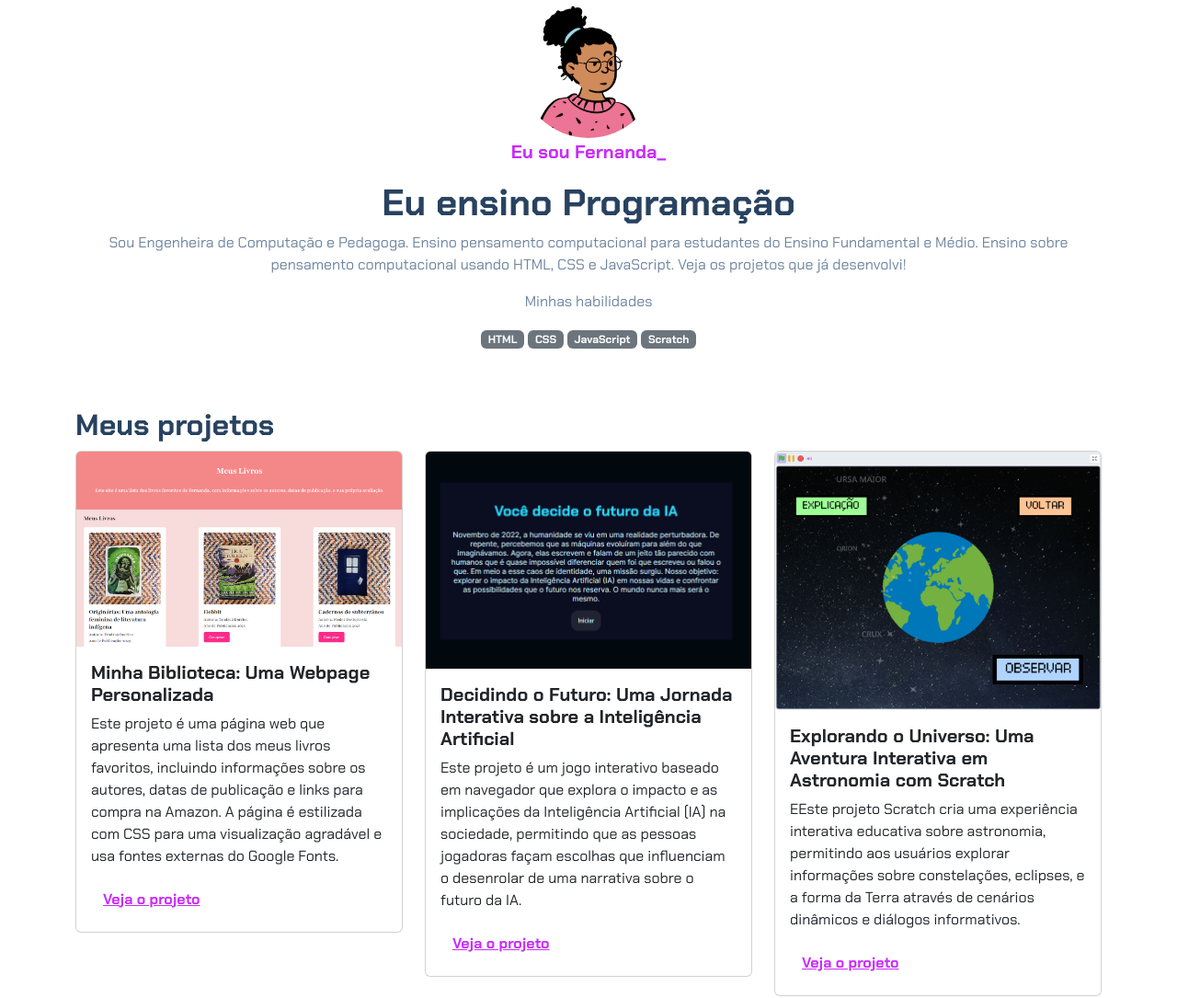
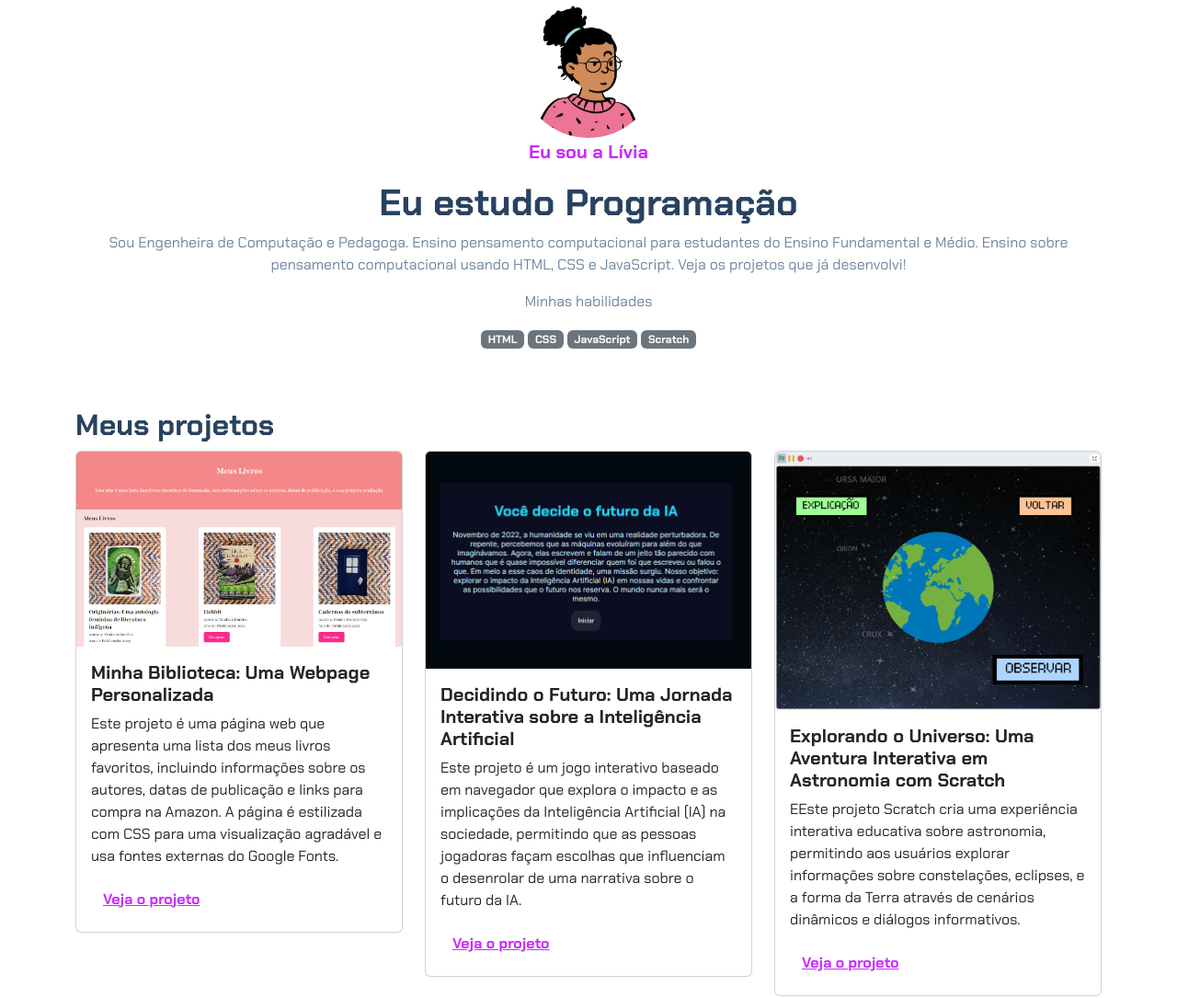
Before and after one commit to LiliSatorresG1105/portifolio, a plain HTML site: page index.html in a window 1280 px wide. Shown: the top 1085 px of the page at 92% size. Drawn offline with nearby package versions, Linux system fonts and the light colour scheme.

Commit message:
Update index.html

```diff
--- a/index.html
+++ b/index.html
@@ -14,8 +14,8 @@
     <header class="container text-center">
         <img src="avatar-perfil.png" alt="avatar da Fernanda" class="rounded-circle" width="150" height="150"
             srcset="">
-        <p class="lead">Eu sou Fernanda_</p>
-        <h1>Eu ensino Programação</h1>
+        <p class="lead">Eu sou a Lívia</p>
+        <h1>Eu estudo Programação</h1>
         <p>Sou Engenheira de Computação e Pedagoga. Ensino pensamento computacional para estudantes do Ensino
             Fundamental e Médio. Ensino sobre pensamento computacional usando HTML, CSS e JavaScript. Veja os projetos
             que já desenvolvi!</p>
```
